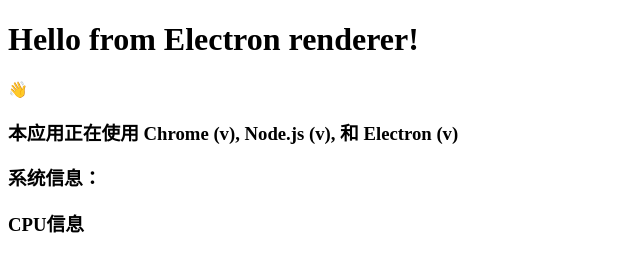
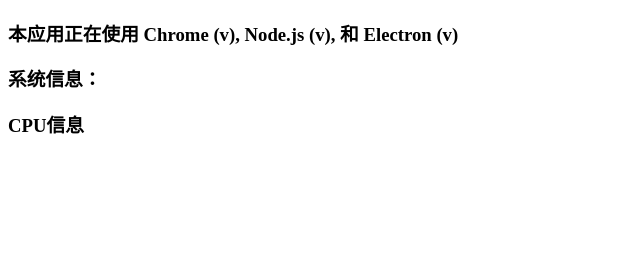
Before and after one commit to jingyifeng/firstelectron, an Electron app: page html/index.html in a window 800 px wide. Shown: the whole page, without its empty margins (0-640 px from the left). Drawn offline with Linux system fonts and the light colour scheme; no server answers.

Commit message:
前端优化

```diff
--- a/html/index.html
+++ b/html/index.html
@@ -11,14 +11,10 @@
       http-equiv="X-Content-Security-Policy"
       content="default-src 'self'; script-src 'self'"
     />
-    <title>Hello from Electron renderer!</title>
+    <title>Electron renderer!</title>
   </head>
   <body>
-    <h1>Hello from Electron renderer!</h1>
-    <p>👋</p>
-
     <h3 id="info"></h3>
-
     <h3>系统信息：</h3>
     <p id="os"></p>
     <p id="lang"></p>
```
